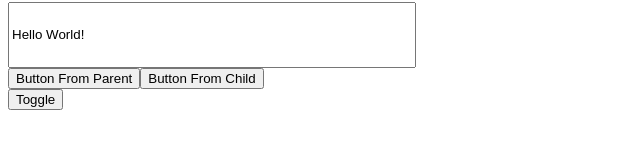
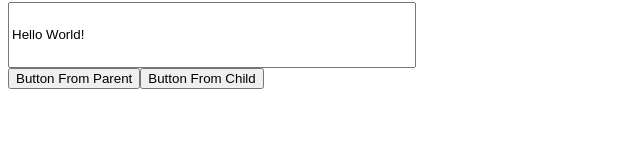
Before and after one commit to SebastianSloma/react_hooks, a React (Vite) app: page / in a window 1280 px wide. Shown: the part 600-748 px from the top of the page, without its empty margins (0-640 px from the left). Built offline with nearby package versions, Linux system fonts and the light colour scheme; no server answers.

Commit message:
callbach, child

```diff
--- a/src/App.jsx
+++ b/src/App.jsx
@@ -5,7 +5,7 @@ import RefTest from './useRef/RefTest'
 import RefTwo from './useRef/RefTwo'
 import StateTest from './useState/StateTest'
 import ImperativeHandleTest from './UseImperativeHandle/ImperativeHandleTest'
-import MemoTest from './useMemo/MemoTest'
+// import MemoTest from './useMemo/MemoTest'
 
 // import ContextTest from './useContext/ContextTest'
 
@@ -23,7 +23,7 @@ function App() {
 <LayoutEffectTest/>
 <ImperativeHandleTest/>
 {/* <ContextTest/> */}
-<MemoTest/>
+{/* <MemoTest/> */}
 
 </div>
   )
```
Also changed, not shown: src/useCallback/CallbackTest.js (added), src/useCallback/Child.js (added).
